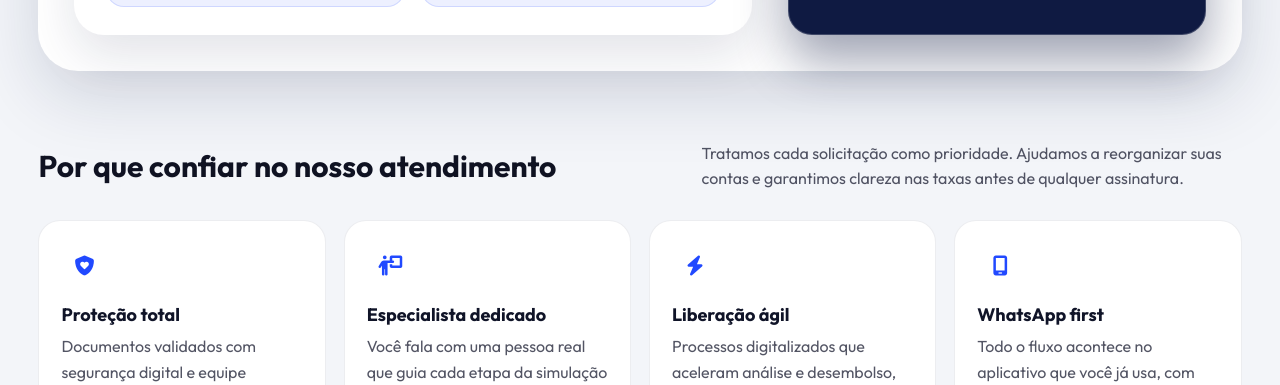
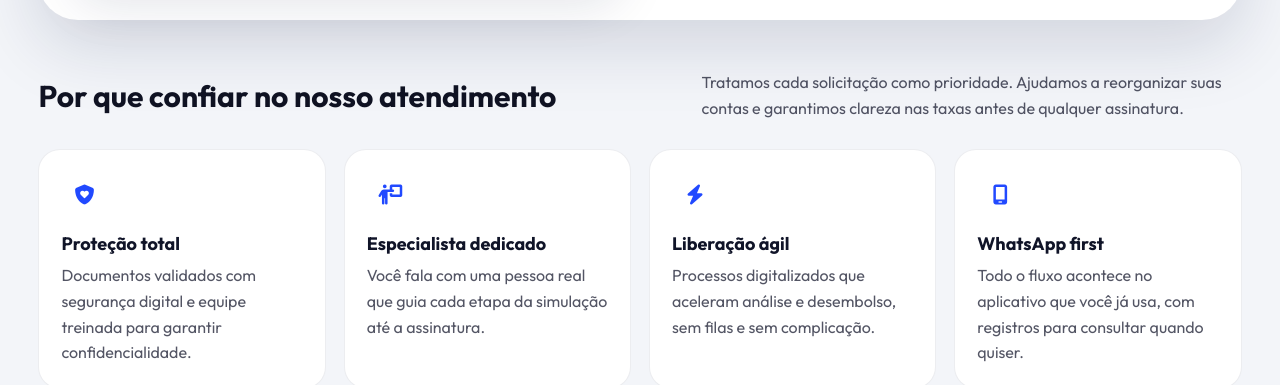
Before and after one commit to svconquiste-star/Emprest-Braz, a Next.js app: page / in a window 1280 px wide. Shown: the part 1085-1470 px from the top of the page. Built offline with nearby package versions, Linux system fonts and the light colour scheme.

Commit message:
style: improve layout spacing and hero grid alignment

```diff
--- a/app/globals.css
+++ b/app/globals.css
@@ -57,12 +57,13 @@ p{
 
 .hero{
   display:grid;
-  grid-template-columns:minmax(0,1.3fr) minmax(320px,.8fr);
+  grid-template-columns:1fr 1fr;
   gap:36px;
   background:var(--bg-hero);
   border-radius:40px;
   padding:36px;
   box-shadow:var(--shadow);
+  align-items:start;
 }
 .hero-left{
   display:flex;
@@ -278,7 +279,7 @@ p{
 }
 
 section{
-  margin-top:70px;
+  margin-top:50px;
 }
 .section-head{
   display:flex;
```
